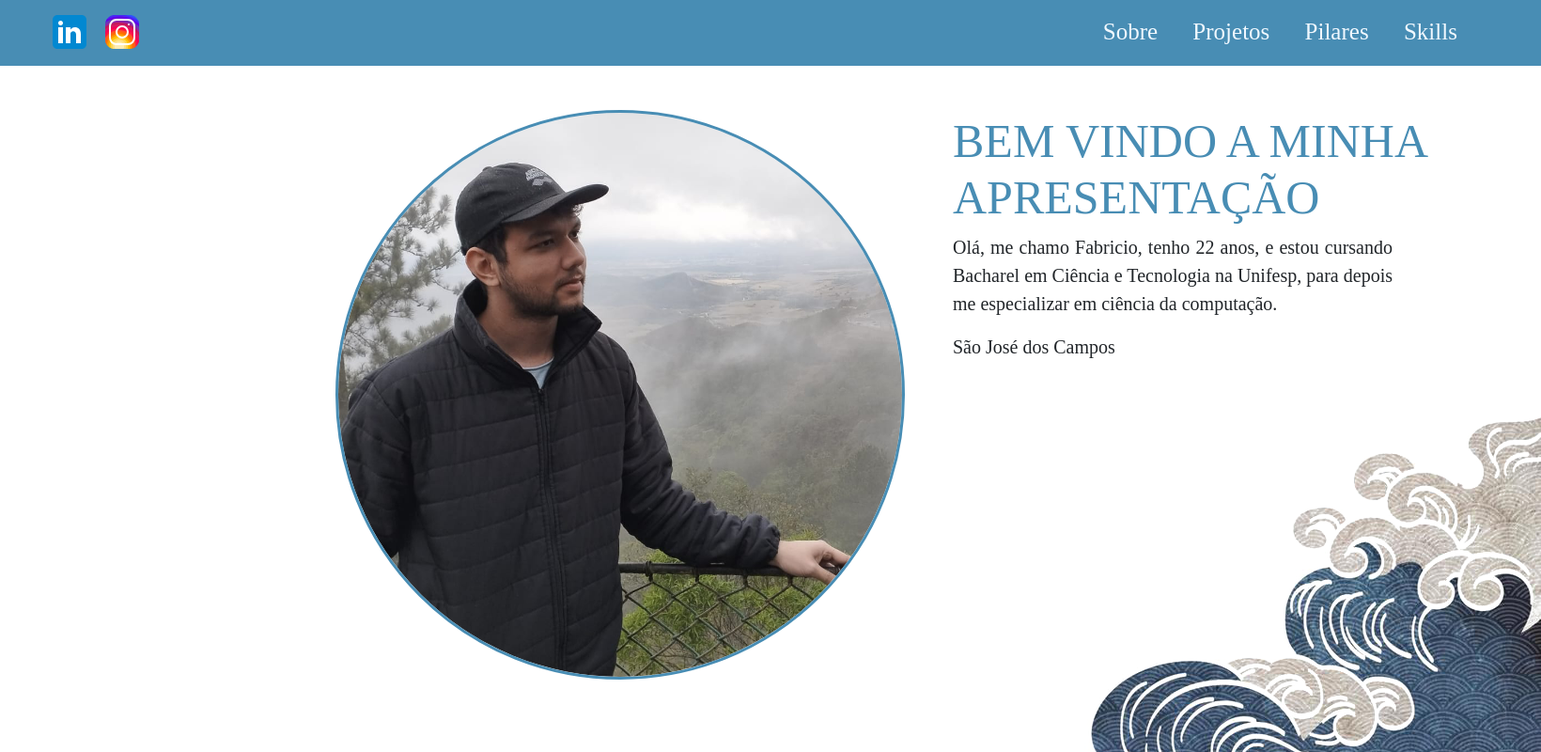
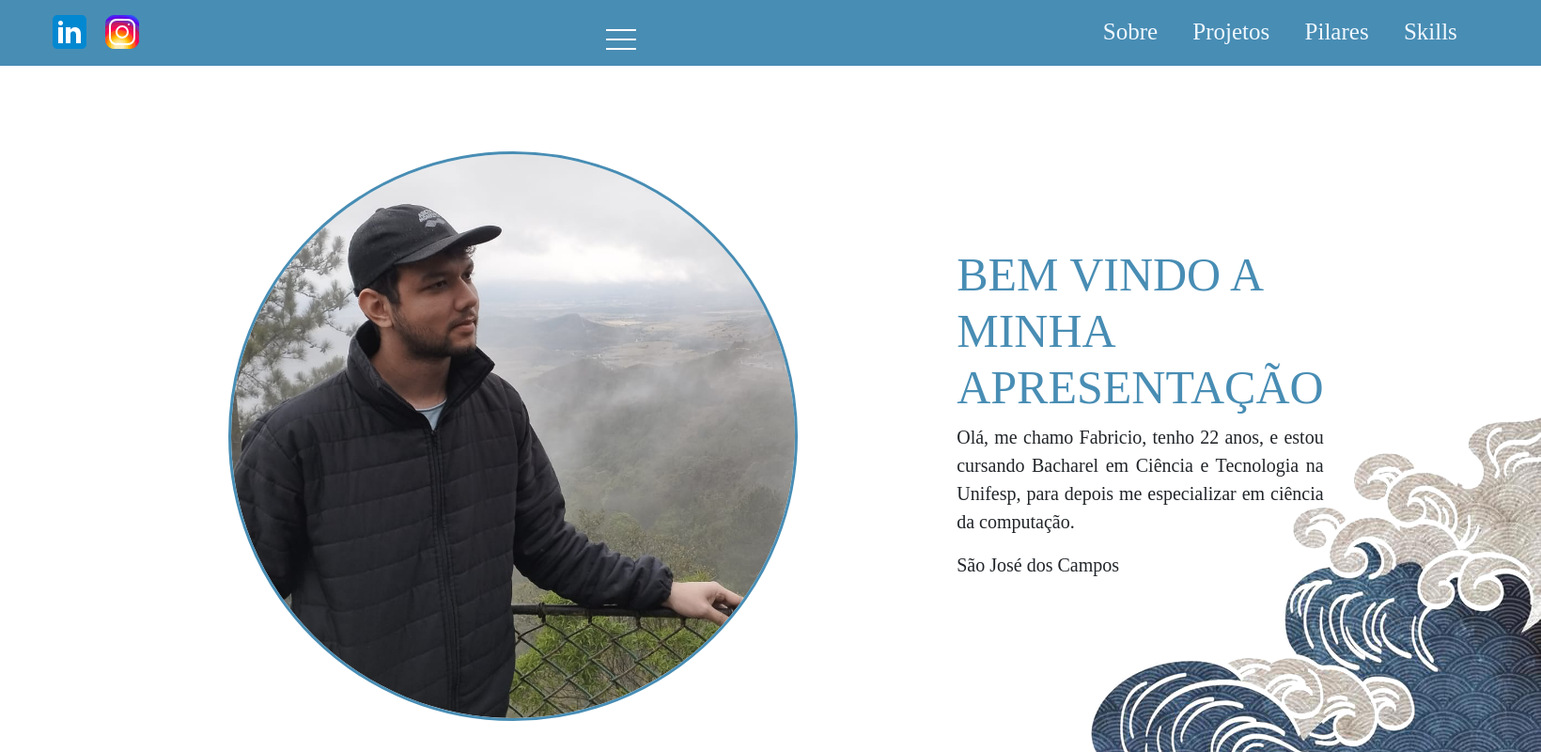
Before and after one commit to fnsantos-dev/Portf-lio, a Flask app: page / in a window 1640 px wide. Shown: the whole page at 94% size. Run offline with Flask 3, Linux system fonts and the light colour scheme.

Commit message:
update 1.11

```diff
--- a/api/static/sobre.css
+++ b/api/static/sobre.css
@@ -67,32 +67,26 @@ h1{
     max-height: 600px;
     border-radius: 60%;
     outline: 3px solid #488db4;
-
-
-
 }
 
 .aaaa{
     text-align: left;
     font-size: 50px;
-    min-width: 130%;
+    margin-top: 25%;
+
 
 }
 .box{
     display: flex;
-    max-width: 30%;
-    margin-left:30%;
     margin-top: 10%;
     margin-bottom: 30px;
+    margin-inline: 15%;
 }
 .text{
     margin-left: 15%;
     font-size: 20px;
     max-width: max-content;
-    min-width: 130%;
     text-align: justify;
-
-
 }
 .paragrafo{
     font-size: 20px;
@@ -100,18 +94,99 @@ h1{
 
 }
 section{
-    max-width: 1200px;
+    display: flex;
     z-index: 2;
+    align-items: center;
+    justify-content: center;
 }
-.back{
-    display: flex;
-    align-items: flex-end;
-    width: 100%;
-    justify-content: flex-end;
+.back img{
     position: fixed;
-    bottom:0;
+    bottom: 0;
     right: 0;
+    z-index: -1;
+
 }
 .tecnologias{
     display: flex;
 }
+.mobile-menu{
+    cursor: pointer;
+}
+.mobile-menu div{
+    width: 32px;
+    height: 2px;
+    background: #fff;
+    margin: 8px;
+    transition: 0.3s;
+}
+@media (max-width: 768px) {
+    body{
+        overflow-x: hidden;
+    }
+    .box{
+        display: block;
+        margin: 0;
+    }
+    .box img{
+        max-width: 75%;
+        margin-left: 3%;
+        margin-top: 30%;
+
+    }
+    .aaaa{
+        font-size: 30px;
+        margin-left: -10%;
+        margin-top: 2%;
+    }
+    .paragrafo{
+        font-size: 16px;
+        margin-left: -10%;
+        margin-right: 10%;
+    }
+    .back img{
+        max-width: 75%;
+    }
+    section{
+        margin: 0;
+    }
+    .nav-list{
+        position: absolute;
+        top:7vh;
+        right: 0;
+        width: 100vw;
+        height: 93vh;
+        background: #488db4;
+        flex-direction: column;
+        align-items: center;
+        justify-content: space-around;
+        margin-right: 0;
+        margin-top: 0;
+        transform:translateX(100%);
+        transition: transform 0.3s ease-in;
+    }
+    .nav-list.active{
+        transform: translateX(0);
+    }
+}
+@keyframes navLinkFade {
+    from {
+      opacity: 0;
+      transform: translateX(50px);
+    }
+    to {
+      opacity: 1;
+      transform: translateX(0);
+    }
+  }
+
+  .mobile-menu.active .line1 {
+    transform: rotate(-45deg) translate(-8px, 8px);
+  }
+
+  .mobile-menu.active .line2 {
+    opacity: 0;
+  }
+
+  .mobile-menu.active .line3 {
+    transform: rotate(45deg) translate(-5px, -7px);
+  }
--- a/api/templates/base.html
+++ b/api/templates/base.html
@@ -16,6 +16,11 @@
                     <li><a href="https://www.linkedin.com/in/fns12/"><img src="../static/icons8-linkedin.svg" alt=""></a></li>
                     <li><a href="https://www.instagram.com/fabricio_.ns/"><img src="../static/icons8-instagram.svg" alt=""></a></li>
                 </ul>
+                <div class="mobile-menu">
+                    <div class="line1"></div>
+                    <div class="line2"></div>
+                    <div class="line2"></div>
+                </div>
                 <ul class="nav-list">
                     <li><a href="/">Sobre</a></li>
                     <li><a href="https://github.com/fnsantos-dev?tab=repositories">Projetos</a></li>
@@ -24,6 +29,7 @@
                 </ul>
             </nav>
         </header>
+        <script src="../static/mobile-nav.js"></script>
 {% block content %}
 {% endblock %}
 </body>
--- a/api/templates/sobre.html
+++ b/api/templates/sobre.html
@@ -1,7 +1,7 @@
 {% extends "base.html" %}
 
 {% block title %}
-Sobre Mim
+Skills
 {% endblock %}
 
 {% block content %}
```
Also changed, not shown: api/static/mobile-nav.js (added, +41 -0 lines).
